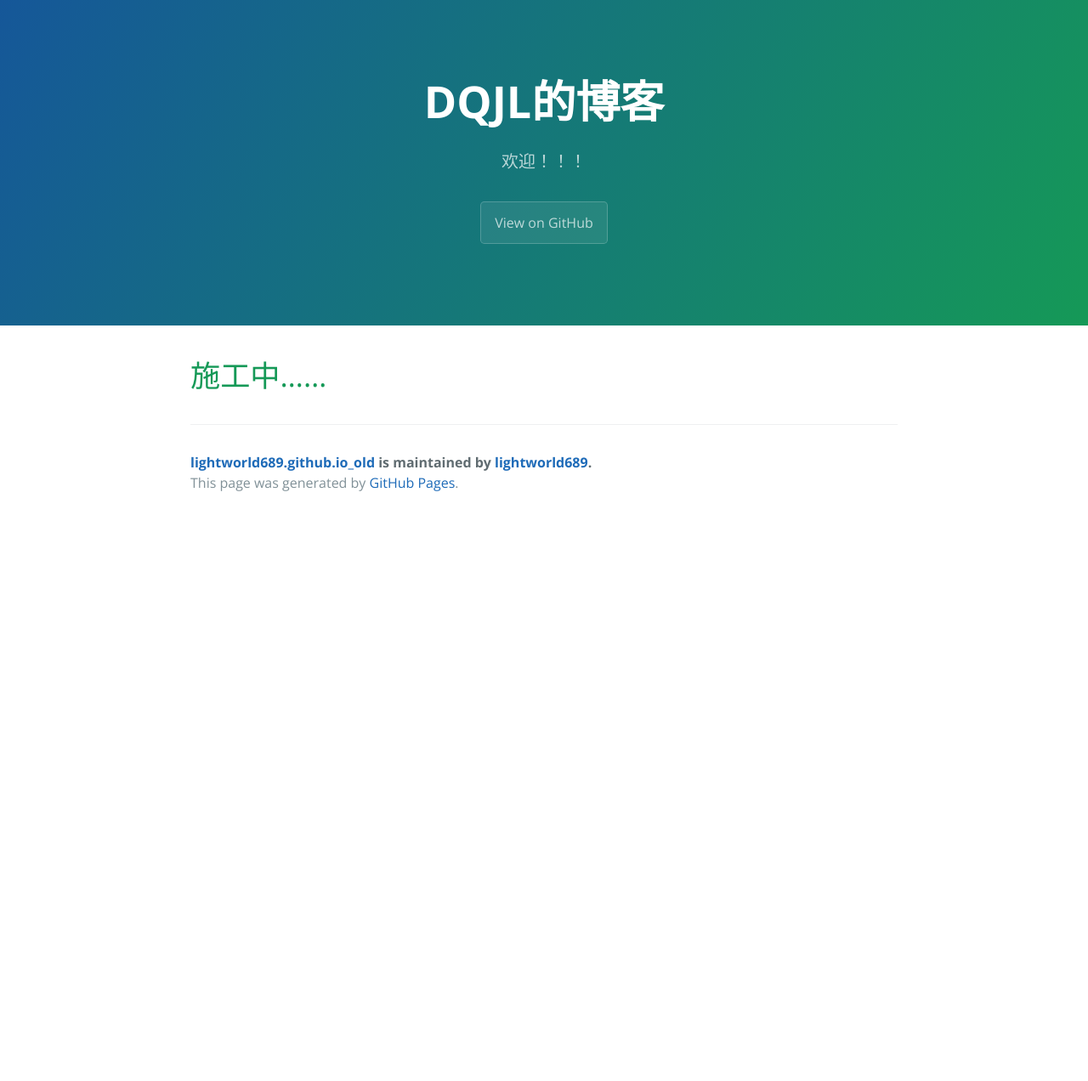
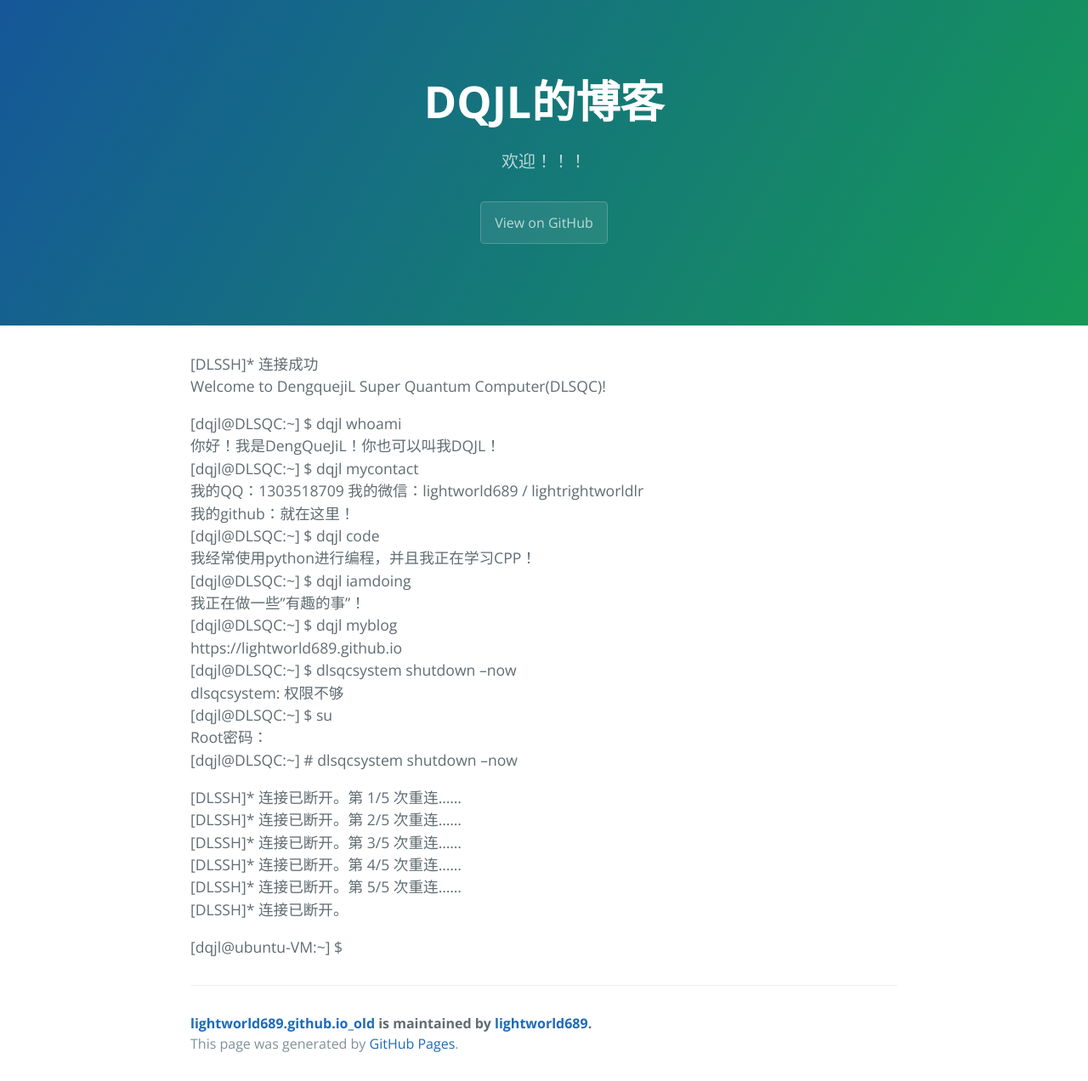
Before and after one commit to lightworld689/lightworld689.github.io_old, a Jekyll site: the page built from index.md, in a window 1280 px wide. Shown: the whole page at 85% size. Built offline with Jekyll 4.4.1, drawn with Linux system fonts in a browser that asks for light colours; before the commit the page ends 900 px from its top, so only the background shows below that.

Commit message:
Update index.md

```diff
--- a/index.md
+++ b/index.md
@@ -3,5 +3,32 @@ layout: default
 title: DQJL的博客
 description: 欢迎！！！
 ---
+\[DLSSH\]\* 连接成功
+Welcome to DengquejiL Super Quantum Computer\(DLSQC\)!
 
-# 施工中……
+\[dqjl@DLSQC\:\~\] \$ dqjl whoami
+你好！我是DengQueJiL！你也可以叫我DQJL！
+\[dqjl@DLSQC\:\~\] \$ dqjl mycontact
+我的QQ：1303518709
+我的微信：lightworld689 / lightrightworldlr
+我的github：就在这里！
+\[dqjl@DLSQC\:\~\] \$ dqjl code
+我经常使用python进行编程，并且我正在学习CPP！
+\[dqjl@DLSQC\:\~\] \$ dqjl iamdoing
+我正在做一些"有趣的事"！
+\[dqjl@DLSQC\:\~\] \$ dqjl myblog
+https://lightworld689.github.io
+\[dqjl@DLSQC\:\~\] \$ dlsqcsystem shutdown --now
+dlsqcsystem: 权限不够
+\[dqjl@DLSQC\:\~\] \$ su
+Root密码：
+\[dqjl@DLSQC\:\~\] \# dlsqcsystem shutdown --now
+
+\[DLSSH\]\* 连接已断开。第 1/5 次重连……
+\[DLSSH\]\* 连接已断开。第 2/5 次重连……
+\[DLSSH\]\* 连接已断开。第 3/5 次重连……
+\[DLSSH\]\* 连接已断开。第 4/5 次重连……
+\[DLSSH\]\* 连接已断开。第 5/5 次重连……
+\[DLSSH\]\* 连接已断开。
+
+\[dqjl@ubuntu-VM\:\~\] \$
```
